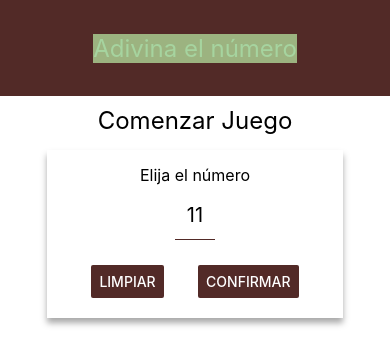
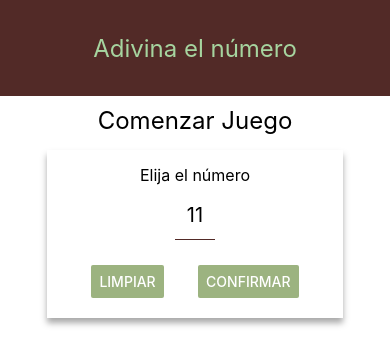
Before and after one commit to lucianorosende/RNGame, a React Native app: screen / in a window 390 px wide. Shown: the top 364 px of the page. Built offline with nearby package versions, Linux system fonts and the light colour scheme.

Commit message:
number guess and styles

```diff
--- a/App.js
+++ b/App.js
@@ -1,14 +1,31 @@
+import React, {useState} from 'react';
 import { View, SafeAreaView } from 'react-native';
 import { styles } from './styles';
 import { Header } from "./components/index"
 import StartGame from "./screens/start-game/index"
+import GameScreen from './screens/game-screen';
 
 export default function App() {
+
+  const [userNumber, setUserNumber] = useState();
+
+  const onStartGame = (selectedNumber) => {
+    setUserNumber(selectedNumber);
+  }
+
+  let content = userNumber ? (
+    <GameScreen userOptions={userNumber} />
+    ) : (
+    <StartGame onStartGame={onStartGame} />
+    );
+
+
+
   return (
     <SafeAreaView style={styles.container}>
     <View style={styles.container}>
       <Header title={"Adivina el número"}/>
-      <StartGame/>
+      {content}
     </View>
     </SafeAreaView>
   );
--- a/components/header/styles.js
+++ b/components/header/styles.js
@@ -13,6 +13,5 @@ export const styles = StyleSheet.create({
     title: {
         color: theme.colors.textColor,
         fontSize: theme.fontSize.xLarge,
-        backgroundColor: theme.colors.secondary
     }
 })
--- a/components/index.js
+++ b/components/index.js
@@ -1,3 +1,4 @@
 export {default as Header} from "./header/index"
 export {default as Card} from "./card/index"
 export {default as Input} from "./input/index"
+export {default as NumberContainer} from "./number-container/index"
--- a/components/input/styles.js
+++ b/components/input/styles.js
@@ -8,6 +8,6 @@ export const styles = StyleSheet.create({
         borderBottomColor: theme.colors.primary,
         borderBottomWidth: 1,
         color: theme.colors.textColorDark,
-        marginBottom: 15,
+        marginBottom: theme.margin.large,
     }
 })
--- /dev/null
+++ b/components/number-container/index.js
@@ -0,0 +1,14 @@
+import React from "react";
+import { View, Text } from "react-native";
+import { styles } from "./styles"
+
+
+const NumberContainer = ({children}) => {
+    return(
+        <View style={styles.container}>
+            <Text style={styles.number}>{children}</Text>
+        </View>
+    )
+}
+
+export default NumberContainer
--- /dev/null
+++ b/components/number-container/styles.js
@@ -0,0 +1,19 @@
+import { StyleSheet } from "react-native"
+import theme from "../../constants/theme"
+
+export const styles = StyleSheet.create({
+
+    container:{
+        borderWidth: 2,
+        borderColor: theme.colors.primary,
+        padding: theme.padding.medium,
+        borderRadius: 10,
+        marginVertical: theme.margin.medium,
+        alignItems: "center",
+        justifyContent: "center",
+    },
+    number:{
+        color: theme.colors.primary,
+        fontSize: theme.fontSize.large,
+    },
+})
--- a/constants/theme.js
+++ b/constants/theme.js
@@ -11,5 +11,17 @@ export default {
         medium: 16,
         large: 20,
         xLarge: 24,
+    },
+    margin:{
+        small: 5,
+        medium: 10,
+        large: 15,
+        xLarge: 20,
+    },
+    padding:{
+        small: 5,
+        medium: 10,
+        large: 15,
+        xLarge: 20,
     }
 };
--- /dev/null
+++ b/screens/game-screen/index.js
@@ -0,0 +1,36 @@
+import React, { useState } from "react";
+import {View, Text, Button} from "react-native";
+import { Card, NumberContainer } from "../../components/index";
+import { styles } from "./styles"
+import theme from "../../constants/theme";
+
+const generateRandomNumber = (min, max, exclude) => {
+    min = Math.ceil(min);
+    max = Math.floor(max);
+    const rndNum = Math.floor(Math.random() * (max - min)) + min;
+    if(rndNum === exclude) {
+        return generateRandomNumber(min, max, exclude);
+    }
+    else{
+        return rndNum;
+    }
+}
+
+const GameScreen = ({ userOptions }) => {
+
+    const [currentGuess, setCurrentGuess] = useState(generateRandomNumber(1, 100, userOptions));
+
+    return(
+        <View style={styles.container}>
+            <Text>La suposicion del oponente</Text>
+            <NumberContainer>{currentGuess}</NumberContainer>
+            <Card style={styles.buttonContainer}>
+                <Button title="Menor" onPress={() => null} color={theme.colors.secondary}></Button>
+                <Button title="Mayor" onPress={() => null} color={theme.colors.secondary}></Button>
+            </Card>
+
+        </View>
+    );
+};
+
+export default GameScreen;
--- /dev/null
+++ b/screens/game-screen/styles.js
@@ -0,0 +1,19 @@
+import { StyleSheet } from "react-native"
+import theme from "../../constants/theme"
+
+export const styles = StyleSheet.create({
+
+    container:{
+        flex: 1,
+        padding: theme.padding.medium,
+        alignItems: "center",
+    },
+    buttonContainer:{
+        flexDirection: "row",
+        justifyContent: "space-around",
+        marginTop: theme.margin.large,
+        width: 300,
+        maxWidth: "80%",
+        padding: theme.padding.xLarge,
+    }
+})
--- a/screens/start-game/index.js
+++ b/screens/start-game/index.js
@@ -1,16 +1,39 @@
 import React, {useState} from "react";
 import {View, Text, Button, TouchableWithoutFeedback, Keyboard} from "react-native";
 import { styles } from "./styles"
-import { Card, Input } from "../../components";
+import { Card, Input, NumberContainer } from "../../components";
 import theme from "../../constants/theme";
 
-const StartGame = () => {
+const StartGame = ({onStartGame}) => {
 
     const [enteredValue, setEnteredValue] = useState("");
+    const [confirmed, setConfirmed] = useState(false);
+    const [selectedNumber, setSelectedNumber] = useState();
 
     const onInputChange = (text) => {
         setEnteredValue(text.replace(/[^0-9]/g, ""));
     }
+
+    const onHandleReset = () => {
+        setEnteredValue("");
+        setConfirmed(false);
+    }
+
+    const onHandleConfirm = () => {
+        const chosenNumber = parseInt(enteredValue);
+        if(isNaN(chosenNumber) || chosenNumber <= 0 || chosenNumber > 99) return;
+        setConfirmed(true);
+        setSelectedNumber(chosenNumber);
+        setEnteredValue("");
+    }
+
+    const confirmedOutput = confirmed ? (
+        <Card style={styles.inputContainer}>
+            <Text>Has seleccionado</Text>
+            <NumberContainer>{selectedNumber}</NumberContainer>
+            <Button title="Empezar Juego" onPress={() => onStartGame(selectedNumber)} color={theme.colors.primary}></Button>
+        </Card>
+    ) : null
 
     return(
         <TouchableWithoutFeedback onPress={() => Keyboard.dismiss()}>
@@ -30,11 +53,11 @@ const StartGame = () => {
                     onChangeText={text => onInputChange(text)}
                     />
                 <View style={styles.buttonContainer}>
-                    <Button title="Limpiar" color={theme.colors.primary} onPress={() => null}></Button>
-                    <Button title="Confirmar" color={theme.colors.primary} onPress={() => null}></Button>
+                    <Button title="Limpiar" color={theme.colors.secondary} onPress={() => onHandleReset()}></Button>
+                    <Button title="Confirmar" color={theme.colors.secondary} onPress={() => onHandleConfirm()}></Button>
                 </View>
             </Card>
-
+            {confirmedOutput}
         </View>
         </TouchableWithoutFeedback>
     )
--- a/screens/start-game/styles.js
+++ b/screens/start-game/styles.js
@@ -6,7 +6,7 @@ export const styles = StyleSheet.create({
     container: {
         flex: 1,
         alignItems: "center",
-        padding: 10,
+        padding: theme.padding.medium,
     },
     title: {
         fontSize: theme.fontSize.xLarge,
@@ -16,19 +16,19 @@ export const styles = StyleSheet.create({
         width: 300,
         maxWidth: "80%",
         alignItems: "center",
-        padding: 10,
-        marginTop: 15,
+        padding: theme.padding.medium,
+        marginTop: theme.margin.large,
 
     },
     buttonContainer:{
         flexDirection: "row",
         width: "100%",
         justifyContent: "space-evenly",
-        margin: 10,
+        margin: theme.margin.medium,
     },
     subTitle:{
         fontSize: theme.fontSize.medium,
-        margin: 5,
+        margin: theme.margin.small,
 
     },
     input:{
```
